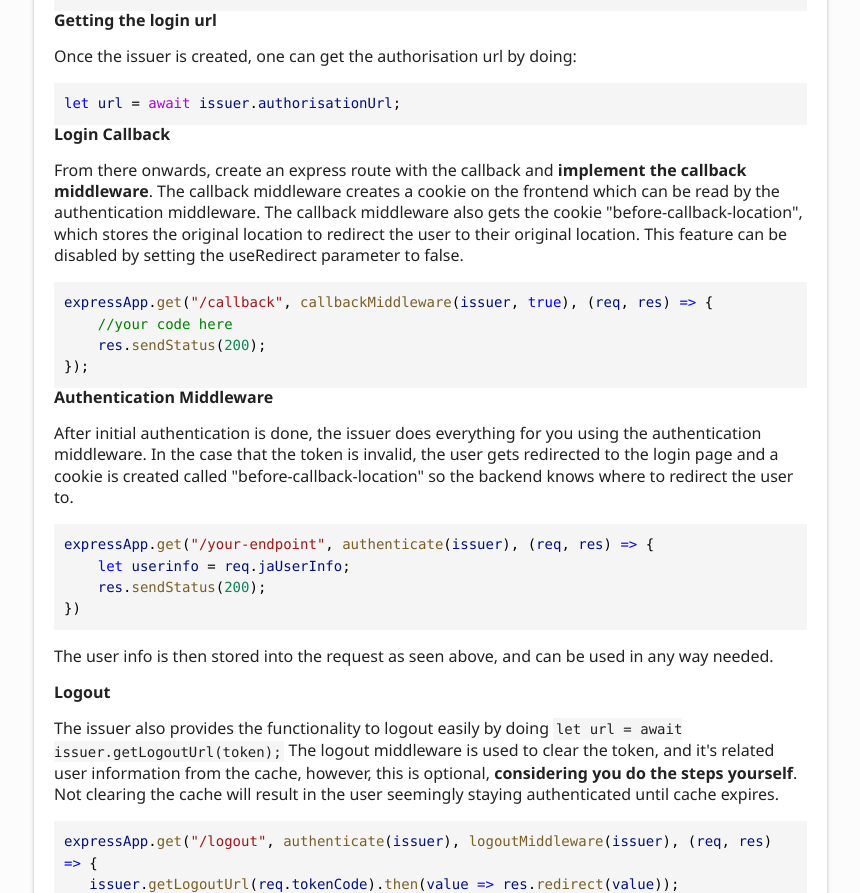
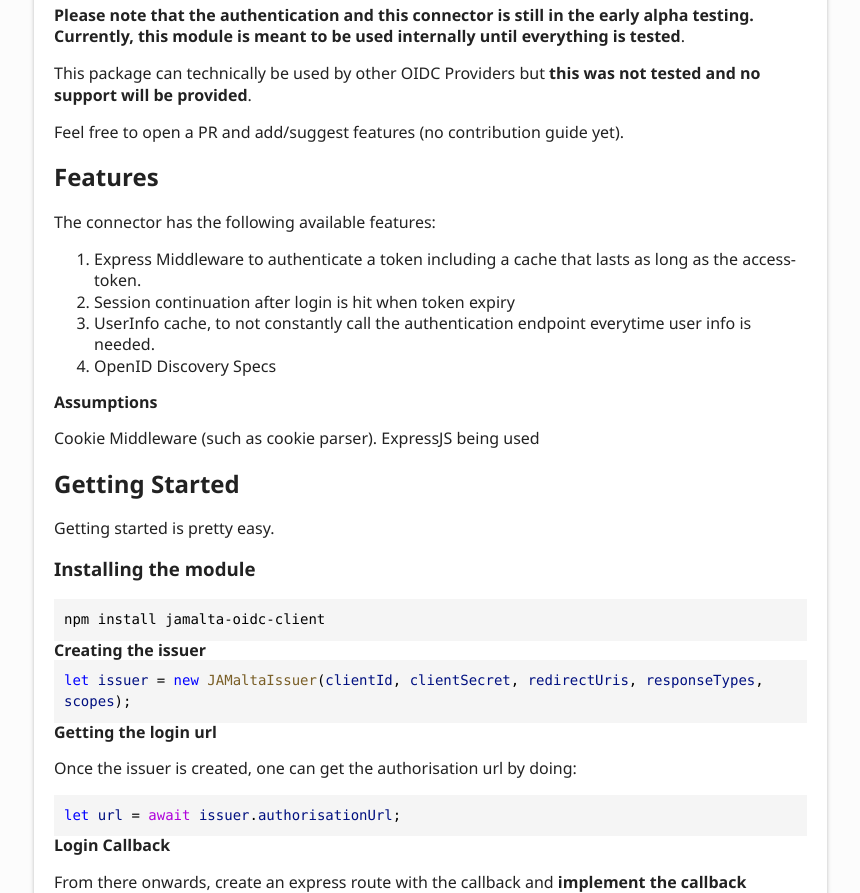
Before and after one commit to jamaltaorg/JA-Malta-OIDC-Client, a plain HTML site: page index.html in a window 1280 px wide. Shown: the part 929-1822 px from the top of the page, without its empty margins (6-866 px from the left). Drawn offline with Linux system fonts and the light colour scheme.

Commit message:
Deploying to gh-pages from @ jamaltaorg/JA-Malta-OIDC-Client@eb703489341a312a6b650dc209b6652dce7ea1db 🚀

```diff
--- a/assets/highlight.css
+++ b/assets/highlight.css
@@ -1,8 +1,8 @@
 :root {
-    --light-hl-0: #0000FF;
-    --dark-hl-0: #569CD6;
-    --light-hl-1: #000000;
-    --dark-hl-1: #D4D4D4;
+    --light-hl-0: #000000;
+    --dark-hl-0: #D4D4D4;
+    --light-hl-1: #0000FF;
+    --dark-hl-1: #569CD6;
     --light-hl-2: #001080;
     --dark-hl-2: #9CDCFE;
     --light-hl-3: #795E26;
--- a/index.html
+++ b/index.html
@@ -2,7 +2,8 @@
 <a href="#ja-malta-oidc-relying-party-module" id="ja-malta-oidc-relying-party-module" style="color: inherit; text-decoration: none;">
   <h1>JA Malta OIDC Relying Party Module</h1>
 </a>
-<p>This module is meant to be used when needing authentication with the JA Malta Platforms.  The authentication, ran under the URI auth.jamalta.org, uses OpenID Connect specs and <a href="https://auth.jamalta.org/.well-known/openid-configuration">discovery url</a>.  </p>
+<p><a href="https://github.com/jamaltaorg/JA-Malta-OIDC-Client/actions/workflows/publish.yml"><img src="https://github.com/jamaltaorg/JA-Malta-OIDC-Client/actions/workflows/publish.yml/badge.svg" alt="Release &amp; Publish"></a> <img src="https://img.shields.io/npm/v/jamalta-oidc-client" alt="npm"></p>
+<p>This module is meant to be used when needing authentication with the JA Malta Platforms.  The authentication, ran under the URI auth.jamalta.org, uses OpenID Connect specs and <a href="https://auth.jamalta.org/.well-known/openid-configuration">discovery url</a>. </p>
 <p><strong>Please note that the authentication and this connector is still in the early alpha testing.  Currently, this module is meant to be used internally until everything is tested</strong>.</p>
 <p>This package can technically be used by other OIDC Providers but <strong>this was not tested and no support will be provided</strong>.  </p>
 <p>Feel free to open a PR and add/suggest features (no contribution guide yet).</p>
@@ -29,31 +30,37 @@
 </a>
 <p>Getting started is pretty easy.  </p>
 
+<a href="#installing-the-module" id="installing-the-module" style="color: inherit; text-decoration: none;">
+  <h3>Installing the module</h3>
+</a>
+<pre><code class="language-bash"><span class="hl-0">npm install jamalta-oidc-client</span>
+</code></pre>
+
 <a href="#creating-the-issuer" id="creating-the-issuer" style="color: inherit; text-decoration: none;">
   <h4>Creating the issuer</h4>
 </a>
-<pre><code class="language-js"><span class="hl-0">let</span><span class="hl-1"> </span><span class="hl-2">issuer</span><span class="hl-1"> = </span><span class="hl-0">new</span><span class="hl-1"> </span><span class="hl-3">JAMaltaIssuer</span><span class="hl-1">(</span><span class="hl-2">clientId</span><span class="hl-1">, </span><span class="hl-2">clientSecret</span><span class="hl-1">, </span><span class="hl-2">redirectUris</span><span class="hl-1">, </span><span class="hl-2">responseTypes</span><span class="hl-1">, </span><span class="hl-2">scopes</span><span class="hl-1">);</span>
+<pre><code class="language-js"><span class="hl-1">let</span><span class="hl-0"> </span><span class="hl-2">issuer</span><span class="hl-0"> = </span><span class="hl-1">new</span><span class="hl-0"> </span><span class="hl-3">JAMaltaIssuer</span><span class="hl-0">(</span><span class="hl-2">clientId</span><span class="hl-0">, </span><span class="hl-2">clientSecret</span><span class="hl-0">, </span><span class="hl-2">redirectUris</span><span class="hl-0">, </span><span class="hl-2">responseTypes</span><span class="hl-0">, </span><span class="hl-2">scopes</span><span class="hl-0">);</span>
 </code></pre>
 
 <a href="#getting-the-login-url" id="getting-the-login-url" style="color: inherit; text-decoration: none;">
   <h4>Getting the login url</h4>
 </a>
 <p>Once the issuer is created, one can get the authorisation url by doing:</p>
-<pre><code class="language-js"><span class="hl-0">let</span><span class="hl-1"> </span><span class="hl-2">url</span><span class="hl-1"> = </span><span class="hl-4">await</span><span class="hl-1"> </span><span class="hl-2">issuer</span><span class="hl-1">.</span><span class="hl-2">authorisationUrl</span><span class="hl-1">;</span>
+<pre><code class="language-js"><span class="hl-1">let</span><span class="hl-0"> </span><span class="hl-2">url</span><span class="hl-0"> = </span><span class="hl-4">await</span><span class="hl-0"> </span><span class="hl-2">issuer</span><span class="hl-0">.</span><span class="hl-2">authorisationUrl</span><span class="hl-0">;</span>
 </code></pre>
 
 <a href="#login-callback" id="login-callback" style="color: inherit; text-decoration: none;">
   <h4>Login Callback</h4>
 </a>
 <p>From there onwards, create an express route with the callback and <strong>implement the callback middleware</strong>.  The callback middleware creates a cookie on the frontend which can be read by the authentication middleware.  The callback middleware also gets the cookie &quot;before-callback-location&quot;, which stores the original location to redirect the user to their original location.  This feature can be disabled by setting the useRedirect parameter to false.</p>
-<pre><code class="language-js"><span class="hl-2">expressApp</span><span class="hl-1">.</span><span class="hl-3">get</span><span class="hl-1">(</span><span class="hl-5">&quot;/callback&quot;</span><span class="hl-1">, </span><span class="hl-3">callbackMiddleware</span><span class="hl-1">(</span><span class="hl-2">issuer</span><span class="hl-1">, </span><span class="hl-0">true</span><span class="hl-1">), (</span><span class="hl-2">req</span><span class="hl-1">, </span><span class="hl-2">res</span><span class="hl-1">) </span><span class="hl-0">=&gt;</span><span class="hl-1"> {</span><br/><span class="hl-1">    </span><span class="hl-6">//your code here</span><br/><span class="hl-1">    </span><span class="hl-2">res</span><span class="hl-1">.</span><span class="hl-3">sendStatus</span><span class="hl-1">(</span><span class="hl-7">200</span><span class="hl-1">);</span><br/><span class="hl-1">});</span>
+<pre><code class="language-js"><span class="hl-2">expressApp</span><span class="hl-0">.</span><span class="hl-3">get</span><span class="hl-0">(</span><span class="hl-5">&quot;/callback&quot;</span><span class="hl-0">, </span><span class="hl-3">callbackMiddleware</span><span class="hl-0">(</span><span class="hl-2">issuer</span><span class="hl-0">, </span><span class="hl-1">true</span><span class="hl-0">), (</span><span class="hl-2">req</span><span class="hl-0">, </span><span class="hl-2">res</span><span class="hl-0">) </span><span class="hl-1">=&gt;</span><span class="hl-0"> {</span><br/><span class="hl-0">    </span><span class="hl-6">//your code here</span><br/><span class="hl-0">    </span><span class="hl-2">res</span><span class="hl-0">.</span><span class="hl-3">sendStatus</span><span class="hl-0">(</span><span class="hl-7">200</span><span class="hl-0">);</span><br/><span class="hl-0">});</span>
 </code></pre>
 
 <a href="#authentication-middleware" id="authentication-middleware" style="color: inherit; text-decoration: none;">
   <h4>Authentication Middleware</h4>
 </a>
 <p>After initial authentication is done, the issuer does everything for you using the authentication middleware.  In the case that the token is invalid, the user gets redirected to the login page and a cookie is created called &quot;before-callback-location&quot; so the backend knows where to redirect the user to.</p>
-<pre><code class="language-js"><span class="hl-2">expressApp</span><span class="hl-1">.</span><span class="hl-3">get</span><span class="hl-1">(</span><span class="hl-5">&quot;/your-endpoint&quot;</span><span class="hl-1">, </span><span class="hl-3">authenticate</span><span class="hl-1">(</span><span class="hl-2">issuer</span><span class="hl-1">), (</span><span class="hl-2">req</span><span class="hl-1">, </span><span class="hl-2">res</span><span class="hl-1">) </span><span class="hl-0">=&gt;</span><span class="hl-1"> {</span><br/><span class="hl-1">    </span><span class="hl-0">let</span><span class="hl-1"> </span><span class="hl-2">userinfo</span><span class="hl-1"> = </span><span class="hl-2">req</span><span class="hl-1">.</span><span class="hl-2">jaUserInfo</span><span class="hl-1">;</span><br/><span class="hl-1">    </span><span class="hl-2">res</span><span class="hl-1">.</span><span class="hl-3">sendStatus</span><span class="hl-1">(</span><span class="hl-7">200</span><span class="hl-1">);</span><br/><span class="hl-1">})</span>
+<pre><code class="language-js"><span class="hl-2">expressApp</span><span class="hl-0">.</span><span class="hl-3">get</span><span class="hl-0">(</span><span class="hl-5">&quot;/your-endpoint&quot;</span><span class="hl-0">, </span><span class="hl-3">authenticate</span><span class="hl-0">(</span><span class="hl-2">issuer</span><span class="hl-0">), (</span><span class="hl-2">req</span><span class="hl-0">, </span><span class="hl-2">res</span><span class="hl-0">) </span><span class="hl-1">=&gt;</span><span class="hl-0"> {</span><br/><span class="hl-0">    </span><span class="hl-1">let</span><span class="hl-0"> </span><span class="hl-2">userinfo</span><span class="hl-0"> = </span><span class="hl-2">req</span><span class="hl-0">.</span><span class="hl-2">jaUserInfo</span><span class="hl-0">;</span><br/><span class="hl-0">    </span><span class="hl-2">res</span><span class="hl-0">.</span><span class="hl-3">sendStatus</span><span class="hl-0">(</span><span class="hl-7">200</span><span class="hl-0">);</span><br/><span class="hl-0">})</span>
 </code></pre>
 <p>The user info is then stored into the request as seen above, and can be used in any way needed.</p>
 
@@ -61,7 +68,7 @@
   <h4>Logout</h4>
 </a>
 <p>The issuer also provides the functionality to logout easily by doing <code>let url = await issuer.getLogoutUrl(token);</code>  The logout middleware is used to clear the token, and it&#39;s related user information from the cache, however, this is optional, <strong>considering you do the steps yourself</strong>.  Not clearing the cache will result in the user seemingly staying authenticated until cache expires.</p>
-<pre><code class="language-js"><span class="hl-2">expressApp</span><span class="hl-1">.</span><span class="hl-3">get</span><span class="hl-1">(</span><span class="hl-5">&quot;/logout&quot;</span><span class="hl-1">, </span><span class="hl-3">authenticate</span><span class="hl-1">(</span><span class="hl-2">issuer</span><span class="hl-1">), </span><span class="hl-3">logoutMiddleware</span><span class="hl-1">(</span><span class="hl-2">issuer</span><span class="hl-1">), (</span><span class="hl-2">req</span><span class="hl-1">, </span><span class="hl-2">res</span><span class="hl-1">) </span><span class="hl-0">=&gt;</span><span class="hl-1"> {</span><br/><span class="hl-1">   </span><span class="hl-2">issuer</span><span class="hl-1">.</span><span class="hl-3">getLogoutUrl</span><span class="hl-1">(</span><span class="hl-2">req</span><span class="hl-1">.</span><span class="hl-2">tokenCode</span><span class="hl-1">).</span><span class="hl-3">then</span><span class="hl-1">(</span><span class="hl-2">value</span><span class="hl-1"> </span><span class="hl-0">=&gt;</span><span class="hl-1"> </span><span class="hl-2">res</span><span class="hl-1">.</span><span class="hl-3">redirect</span><span class="hl-1">(</span><span class="hl-2">value</span><span class="hl-1">));</span><br/><span class="hl-1">})</span>
+<pre><code class="language-js"><span class="hl-2">expressApp</span><span class="hl-0">.</span><span class="hl-3">get</span><span class="hl-0">(</span><span class="hl-5">&quot;/logout&quot;</span><span class="hl-0">, </span><span class="hl-3">authenticate</span><span class="hl-0">(</span><span class="hl-2">issuer</span><span class="hl-0">), </span><span class="hl-3">logoutMiddleware</span><span class="hl-0">(</span><span class="hl-2">issuer</span><span class="hl-0">), (</span><span class="hl-2">req</span><span class="hl-0">, </span><span class="hl-2">res</span><span class="hl-0">) </span><span class="hl-1">=&gt;</span><span class="hl-0"> {</span><br/><span class="hl-0">   </span><span class="hl-2">issuer</span><span class="hl-0">.</span><span class="hl-3">getLogoutUrl</span><span class="hl-0">(</span><span class="hl-2">req</span><span class="hl-0">.</span><span class="hl-2">tokenCode</span><span class="hl-0">).</span><span class="hl-3">then</span><span class="hl-0">(</span><span class="hl-2">value</span><span class="hl-0"> </span><span class="hl-1">=&gt;</span><span class="hl-0"> </span><span class="hl-2">res</span><span class="hl-0">.</span><span class="hl-3">redirect</span><span class="hl-0">(</span><span class="hl-2">value</span><span class="hl-0">));</span><br/><span class="hl-0">})</span>
 </code></pre>
 
 <a href="#developer-features" id="developer-features" style="color: inherit; text-decoration: none;">
```
Also changed, not shown: classes/JAMaltaIssuer.html (+10 -10 lines), interfaces/UserInfo.html (+1 -1 lines), modules.html (+4 -4 lines).
